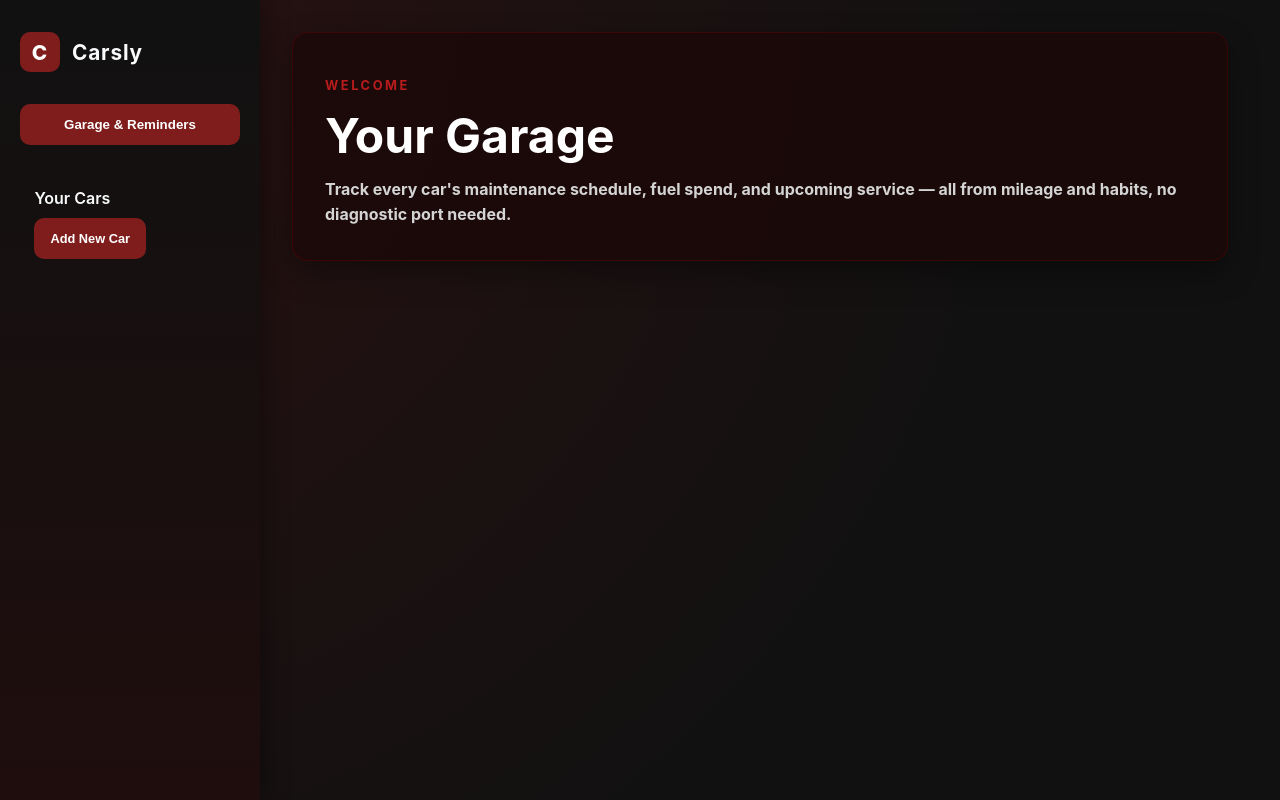
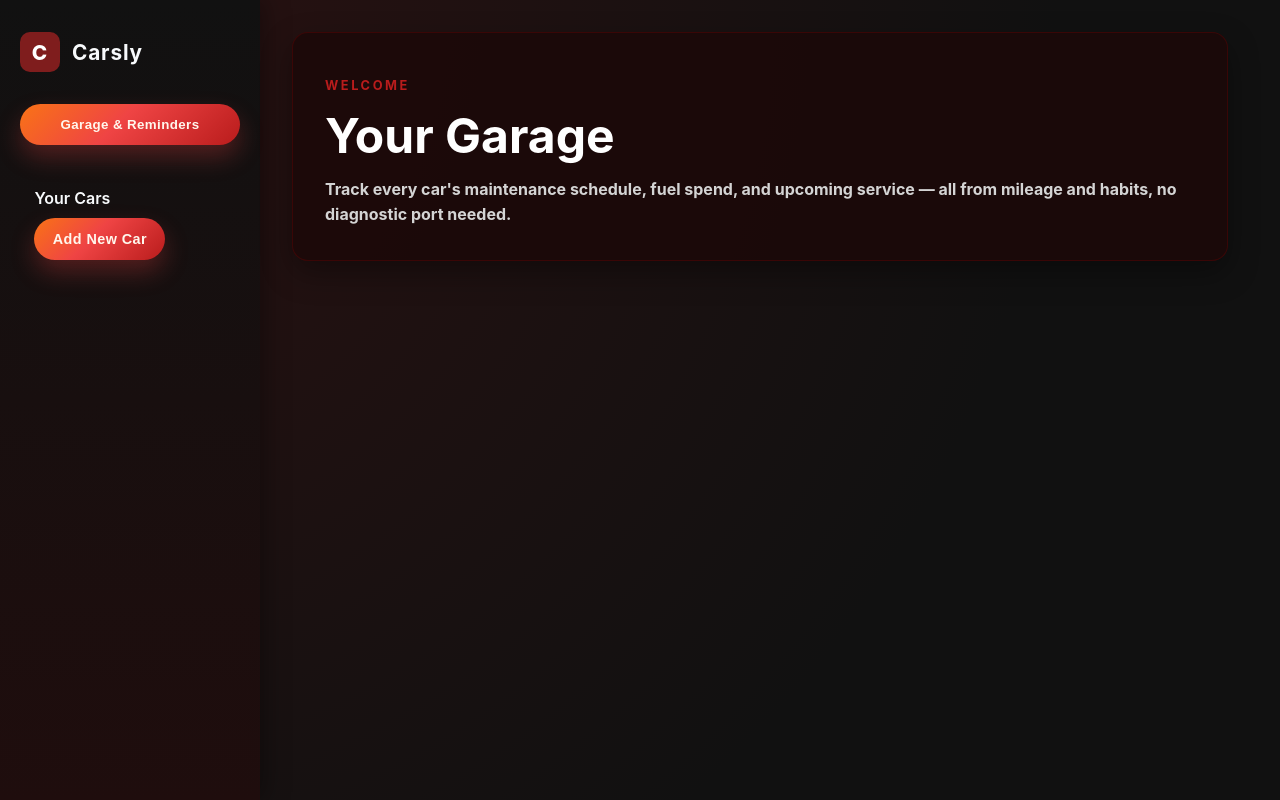
Before and after one commit to andreyfr04/Carsly, a React (Create React App) app: page / in a window 1280 px wide. Built offline with nearby package versions, Linux system fonts and the light colour scheme.

Commit message:
changed css to more buttons

```diff
--- a/src/App.css
+++ b/src/App.css
@@ -97,16 +97,28 @@ body {
 
 
 .back-btn {
-  background: #1b1010;
-  border: 1px solid #3a1f1f;
-  color: white;
-  padding: 8px 14px;
-  border-radius: 6px;
+  background: linear-gradient(135deg, #f97316 0%, #ef4444 45%, #b91c1c 100%);
+  border: none;
+  color: #fff7ed;
+  padding: 0.75rem 1.1rem;
+  border-radius: 999px;
   cursor: pointer;
   margin-bottom: 20px;
+  font-weight: 700;
+  letter-spacing: 0.03em;
+  box-shadow: 0 12px 24px rgba(239, 68, 68, 0.28);
+  transition: transform 0.15s ease, box-shadow 0.15s ease, filter 0.15s ease;
 }
+
 .back-btn:hover {
-  border-color: #b33;
+  transform: translateY(-1px);
+  box-shadow: 0 14px 28px rgba(239, 68, 68, 0.38);
+  filter: brightness(1.06);
+}
+
+.back-btn:focus-visible {
+  outline: 2px solid #fdba74;
+  outline-offset: 3px;
 }
 
 .car-detail-header {
--- a/src/components/navbar.css
+++ b/src/components/navbar.css
@@ -36,14 +36,28 @@
 
 .navbar__garage {
   border: none;
-  border-radius: 10px;
-  background: #7f1d1d;
-  color: white;
-  padding: 0.8rem 1rem;
-  font-weight: 600;
+  border-radius: 999px;
+  background: linear-gradient(135deg, #f97316 0%, #ef4444 45%, #b91c1c 100%);
+  color: #fff7ed;
+  padding: 0.8rem 1.1rem;
+  font-weight: 700;
+  letter-spacing: 0.03em;
   cursor: pointer;
   margin-bottom: 2rem;
   width: 100%;
+  box-shadow: 0 12px 24px rgba(239, 68, 68, 0.28);
+  transition: transform 0.15s ease, box-shadow 0.15s ease, filter 0.15s ease;
+}
+
+.navbar__garage:hover {
+  transform: translateY(-1px);
+  box-shadow: 0 14px 28px rgba(239, 68, 68, 0.38);
+  filter: brightness(1.06);
+}
+
+.navbar__garage:focus-visible {
+  outline: 2px solid #fdba74;
+  outline-offset: 3px;
 }
 
 .navbar__links {
@@ -63,16 +77,19 @@
 
 .navbar__add-car {
   border: none;
-  border-radius: 10px;
-  background: #7f1d1d;
-  color: white;
-  padding: 0.8rem 1rem;
-  font-size: 0.8rem;
-  font-weight: 600;
+  border-radius: 999px;
+  background: linear-gradient(135deg, #f97316 0%, #ef4444 45%, #b91c1c 100%);
+  color: #fff7ed;
+  padding: 0.8rem 1.15rem;
+  font-size: 0.9rem;
+  font-weight: 700;
+  letter-spacing: 0.03em;
   cursor: pointer;
   align-self: flex-start;
   margin-left: 0.9rem;
   width: auto;
+  box-shadow: 0 12px 24px rgba(239, 68, 68, 0.28);
+  transition: transform 0.15s ease, box-shadow 0.15s ease, filter 0.15s ease;
 }
 
 .navbar__cars-title:hover {
@@ -80,8 +97,14 @@
 }
 
 .navbar__add-car:hover {
-  background: #991b1b;
-  color: #ffffff;
+  transform: translateY(-1px);
+  box-shadow: 0 14px 28px rgba(239, 68, 68, 0.38);
+  filter: brightness(1.06);
+}
+
+.navbar__add-car:focus-visible {
+  outline: 2px solid #fdba74;
+  outline-offset: 3px;
 }
 
 @media (max-width: 800px) {
```
